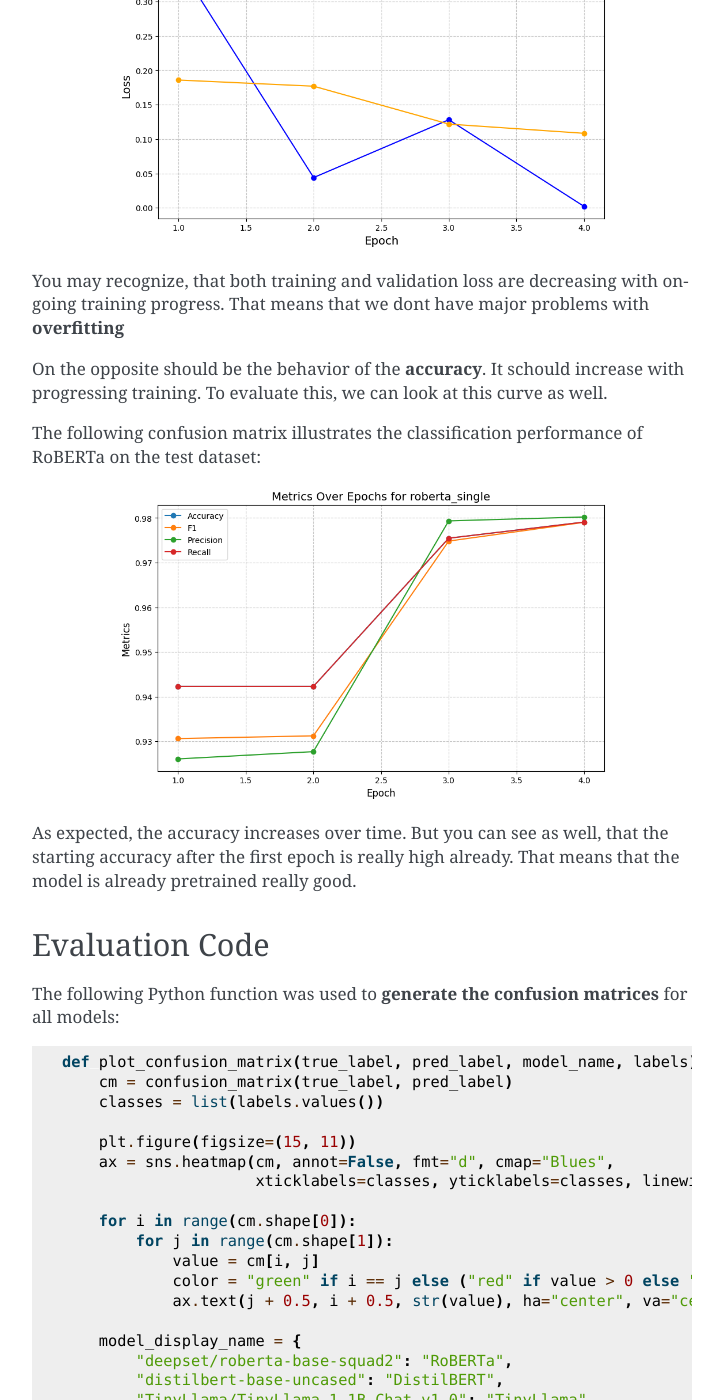
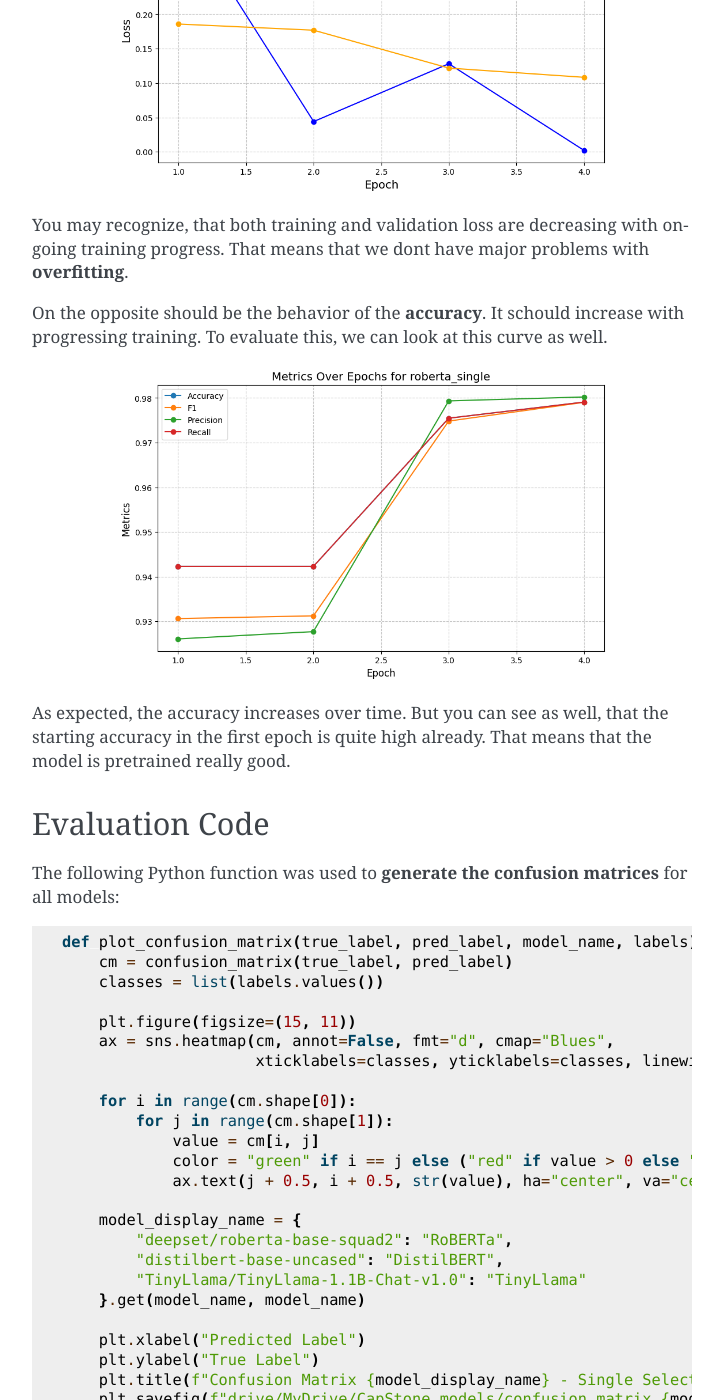
Before and after one commit to Michel-p16/PDS-Project, a Sphinx documentation site: the page built from docs/source/evaluation_single.rst, in a window 1280 px wide and 1400 px high, scrolled down 3410 px. Shown: the whole window, without its empty margins (388-1111 px from the left). Built offline with Sphinx 7.4.7, drawn with Linux system fonts in a browser that asks for light colours; pages that are not in the unit, such as notebooks, are missing from menus; some of the changed text lies outside the part shown.

Commit message:
Update and rename evaluation.rst to evaluation_single.rst

```diff
--- a/docs/source/evaluation.rst
+++ b/docs/source/evaluation_single.rst
@@ -8,8 +8,7 @@
 RoBERTa Evaluation
 ----------------------------------------------------------
 
-Confusion Matrix
-----------------------------------------------------------
+**Confusion Matrix**
 
 The following confusion matrix illustrates the classification performance of RoBERTa on the test dataset:
 
@@ -44,8 +43,7 @@
 DistilBERT Evaluation
 ----------------------------------------------------------
 
-Confusion Matrix
-----------------------------------------------------------
+**Confusion Matrix**
 
 .. image:: _static/confusion_matrix_DistilBERT_single_select.png
    :align: center
@@ -78,8 +76,7 @@
 TinyLlama Evaluation
 ----------------------------------------------------------
 
-Confusion Matrix
-----------------------------------------------------------
+**Confusion Matrix**
 
 .. image:: _static/confusion_matrix_LLaMA_single_select.png
    :align: center
@@ -121,18 +118,16 @@
    :width: 75%
    :alt: Loss Development Over The Training Process - RoBERTa Single Select
 
-You may recognize, that both training and validation loss are decreasing with ongoing training progress. That means that we dont have major problems with **overfitting**
+You may recognize, that both training and validation loss are decreasing with ongoing training progress. That means that we dont have major problems with **overfitting**.
 
 On the opposite should be the behavior of the **accuracy**. It schould increase with progressing training. To evaluate this, we can look at this curve as well.
-
-The following confusion matrix illustrates the classification performance of RoBERTa on the test dataset:
 
 .. image:: _static/single_metrics.png
    :align: center
    :width: 75%
    :alt: Accuracy Over Epochs - RoBERTa Single Select
 
-As expected, the accuracy increases over time. But you can see as well, that the starting accuracy after the first epoch is really high already. That means that the model is already pretrained really good.
+As expected, the accuracy increases over time. But you can see as well, that the starting accuracy in the first epoch is quite high already. That means that the model is pretrained really good.
 
 
 
```
Also changed, not shown: other parts of docs/source/evaluation_single.rst (+1 -1 lines).
